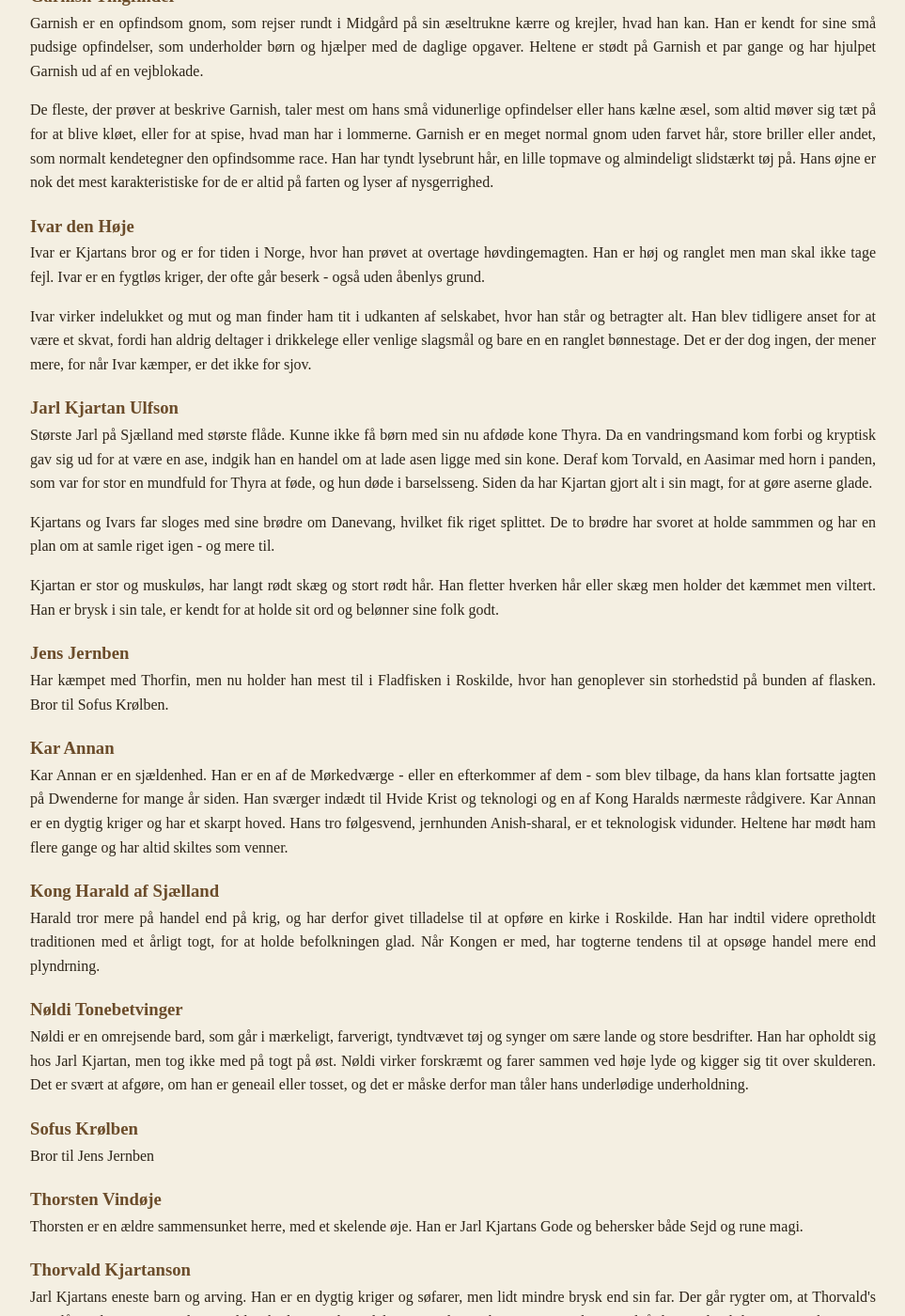
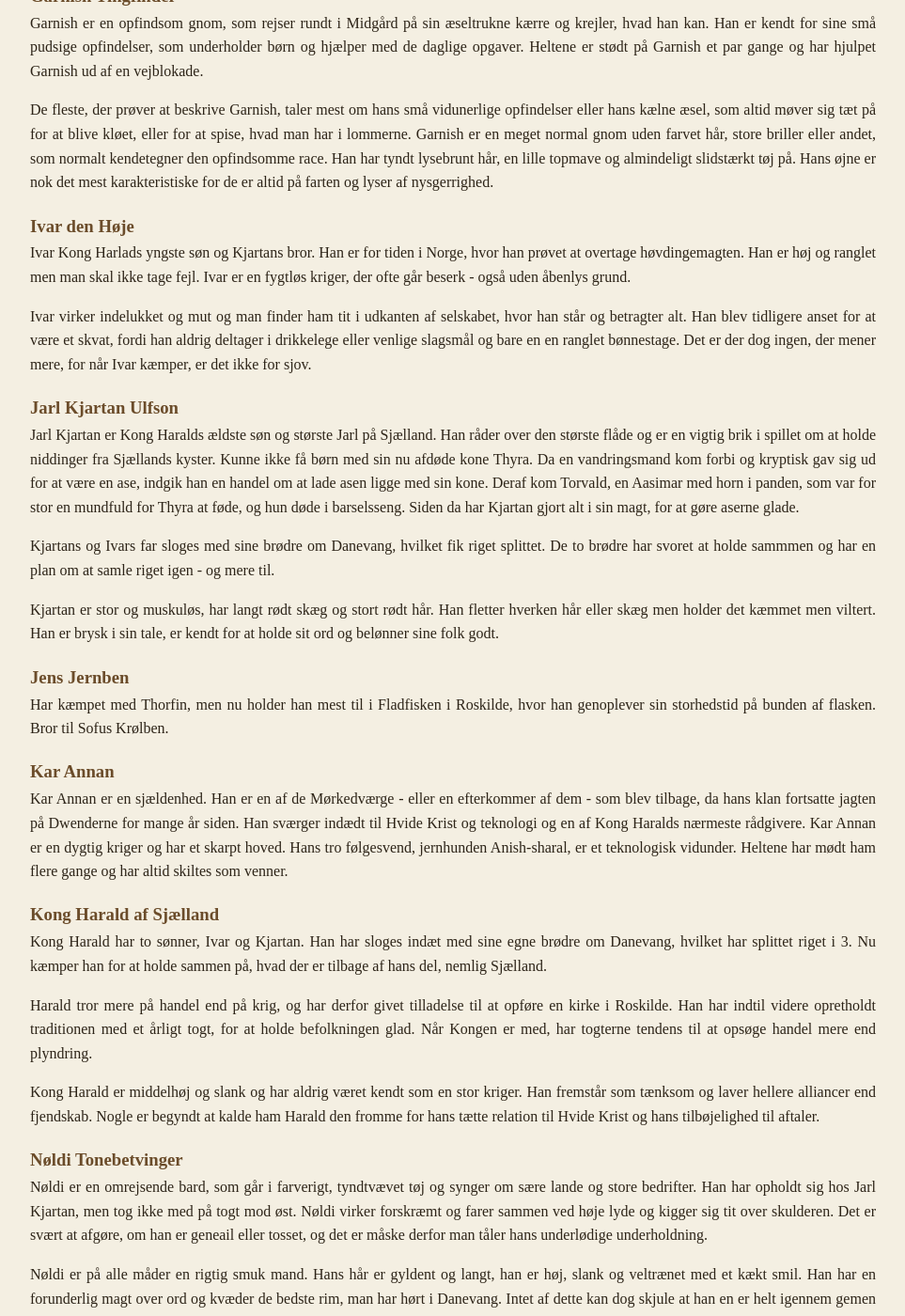
Before and after one commit to Stoffer75/den2side.dk, a Jekyll site: the page built from karakterer/npc.html, in a window 1280 px wide and 1400 px high, scrolled down 1023 px. Shown: the whole window at 94% size, without its empty margins (158-1121 px from the left). Built offline with Jekyll 4.4.1, drawn with Linux system fonts in a browser that asks for light colours; some of the changed text lies outside the part shown.

Commit message:
Update npc.html

```diff
--- a/karakterer/npc.html
+++ b/karakterer/npc.html
@@ -47,7 +47,7 @@ title: Danevang
     </p>
 
   <h3>Ivar den Høje</h3>
-    <p> Ivar er Kjartans bror og er for tiden i Norge, hvor han prøvet at overtage høvdingemagten. Han er høj og ranglet men man skal ikke tage fejl.
+    <p> Ivar Kong Harlads yngste søn og Kjartans bror. Han er for tiden i Norge, hvor han prøvet at overtage høvdingemagten. Han er høj og ranglet men man skal ikke tage fejl.
         Ivar er en fygtløs kriger, der ofte går beserk - også uden åbenlys grund.
     </p>
     <p> Ivar virker indelukket og mut og man finder ham tit i udkanten af selskabet, hvor han står og betragter alt.
@@ -56,7 +56,8 @@ title: Danevang
     </p>
 
   <h3>Jarl Kjartan Ulfson</h3>
-    <p> Største Jarl på Sjælland med største flåde.
+    <p> Jarl Kjartan er Kong Haralds ældste søn og største Jarl på Sjælland.
+        Han råder over den største flåde og er en vigtig brik i spillet om at holde niddinger fra Sjællands kyster.
         Kunne ikke få børn med sin nu afdøde kone Thyra.
         Da en vandringsmand kom forbi og kryptisk gav sig ud for at være en ase, indgik han en handel om at lade asen ligge med sin kone.
         Deraf kom Torvald, en Aasimar med horn i panden, som var for stor en mundfuld for Thyra at føde, og hun døde i barselsseng.
@@ -82,15 +83,26 @@ title: Danevang
     </p>
 
   <h3>Kong Harald af Sjælland</h3>
+    <p> Kong Harald har to sønner, Ivar og Kjartan. Han har sloges indæt med sine egne brødre om Danevang, hvilket har splittet riget i 3.
+        Nu kæmper han for at holde sammen på, hvad der er tilbage af hans del, nemlig Sjælland.
+    </p>
     <p> Harald tror mere på handel end på krig, og har derfor givet tilladelse til at opføre en kirke i Roskilde.
         Han har indtil videre opretholdt traditionen med et årligt togt, for at holde befolkningen glad.
-        Når Kongen er med, har togterne tendens til at opsøge handel mere end plyndrning.
+        Når Kongen er med, har togterne tendens til at opsøge handel mere end plyndring.
+    </p>
+    <p> Kong Harald er middelhøj og slank og har aldrig været kendt som en stor kriger.
+        Han fremstår som tænksom og laver hellere alliancer end fjendskab.
+        Nogle er begyndt at kalde ham Harald den fromme for hans tætte relation til Hvide Krist og hans tilbøjelighed til aftaler.
     </p>
 
   <h3>Nøldi Tonebetvinger</h3>
-    <p> Nøldi er en omrejsende bard, som går i mærkeligt, farverigt, tyndtvævet tøj og synger om sære lande og store besdrifter.
-        Han har opholdt sig hos Jarl Kjartan, men tog ikke med på togt på øst. Nøldi virker forskræmt og farer sammen ved høje lyde og kigger sig tit over skulderen.
+    <p> Nøldi er en omrejsende bard, som går i farverigt, tyndtvævet tøj og synger om sære lande og store bedrifter.
+        Han har opholdt sig hos Jarl Kjartan, men tog ikke med på togt mod øst. Nøldi virker forskræmt og farer sammen ved høje lyde og kigger sig tit over skulderen.
         Det er svært at afgøre, om han er geneail eller tosset, og det er måske derfor man tåler hans underlødige underholdning.
+    </p>
+    <p> Nøldi er på alle måder en rigtig smuk mand. Hans hår er gyldent og langt, han er høj, slank og veltrænet med et kækt smil.
+        Han har en forunderlig magt over ord og kvæder de bedste rim, man har hørt i Danevang.
+        Intet af dette kan dog skjule at han en er helt igennem gemen nidding.
     </p>
 
    <h3>Sofus Krølben</h3>
```
